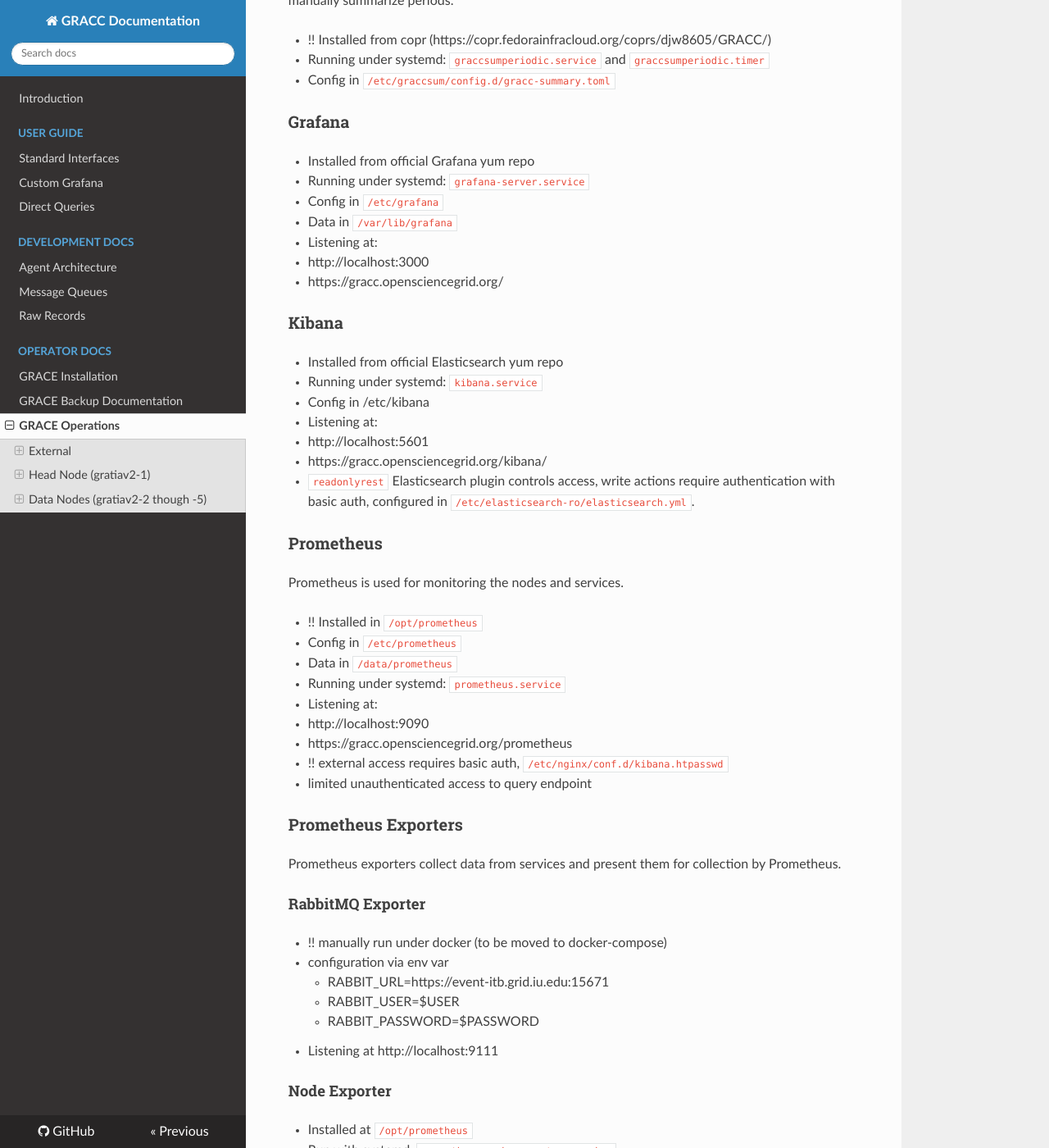
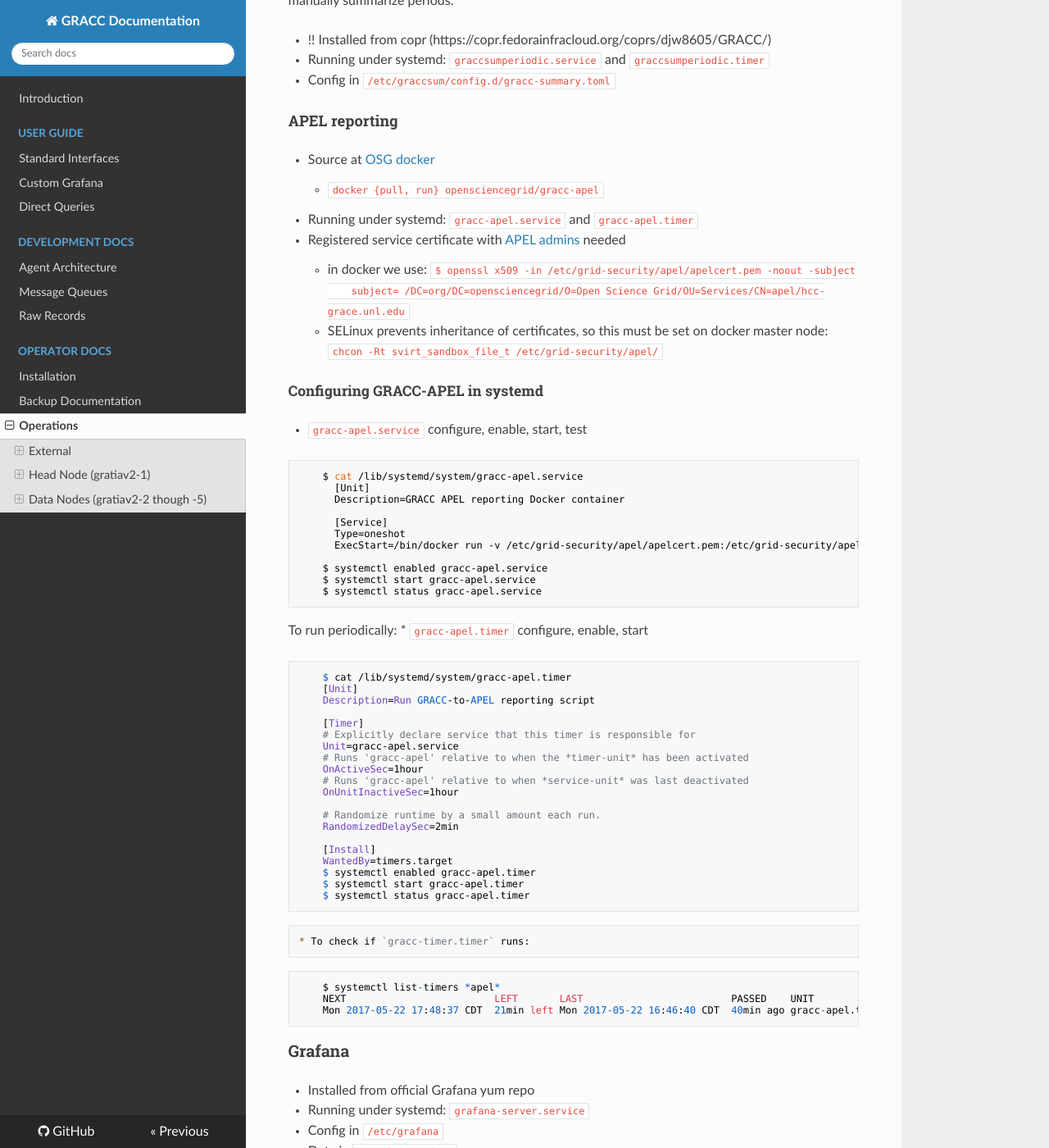
Before and after one commit to zvada/gracc, an MkDocs documentation site: the page built from docs/ops/services.md, in a window 1280 px wide and 1400 px high, scrolled down 2637 px. Shown: the whole window at 82% size. Built offline with MkDocs 1.6.1, drawn with Linux system fonts in a browser that asks for light colours; nearby versions of some CDN libraries; old or Windows-style settings are respelled for this version of MkDocs; some of the changed text lies outside the part shown.

Commit message:
removing GRACE from mkdoc.yml and adding docs for GRACC-APEL Docker

````diff
--- a/docs/ops/services.md
+++ b/docs/ops/services.md
@@ -109,6 +109,65 @@
 * Running under systemd: `graccsumperiodic.service` and `graccsumperiodic.timer`
 * Config in `/etc/graccsum/config.d/gracc-summary.toml`
 
+#### APEL reporting
+* Source at [OSG docker](https://hub.docker.com/r/opensciencegrid/gracc-apel/)
+    * `docker {pull, run} opensciencegrid/gracc-apel`
+* Running under systemd: `gracc-apel.service` and `gracc-apel.timer`
+* Registered service certificate with [APEL admins](apel-admins@stfc.ac.uk) needed
+    * in docker we use:
+    ```
+        $ openssl x509 -in /etc/grid-security/apel/apelcert.pem -noout -subject
+        subject= /DC=org/DC=opensciencegrid/O=Open Science Grid/OU=Services/CN=apel/hcc-grace.unl.edu
+    ```
+    * SELinux prevents inheritance of certificates, so this must be set on docker master node: `chcon -Rt svirt_sandbox_file_t /etc/grid-security/apel/`
+
+##### Configuring GRACC-APEL in systemd
+* `gracc-apel.service` configure, enable, start, test
+```
+    $ cat /lib/systemd/system/gracc-apel.service
+      [Unit]
+      Description=GRACC APEL reporting Docker container
+
+      [Service]
+      Type=oneshot
+      ExecStart=/bin/docker run -v /etc/grid-security/apel/apelcert.pem:/etc/grid-security/apel/apelcert.pem -v /etc/grid-security/apel/apelkey.pem:/etc/grid-security/apel/apelkey.pem opensciencegrid/gracc-apel
+
+    $ systemctl enabled gracc-apel.service
+    $ systemctl start gracc-apel.service
+    $ systemctl status gracc-apel.service
+```
+
+To run periodically:
+* `gracc-apel.timer` configure, enable, start
+```
+    $ cat /lib/systemd/system/gracc-apel.timer
+    [Unit]
+    Description=Run GRACC-to-APEL reporting script
+
+    [Timer]
+    # Explicitly declare service that this timer is responsible for
+    Unit=gracc-apel.service
+    # Runs 'gracc-apel' relative to when the *timer-unit* has been activated
+    OnActiveSec=1hour
+    # Runs 'gracc-apel' relative to when *service-unit* was last deactivated
+    OnUnitInactiveSec=1hour
+
+    # Randomize runtime by a small amount each run.
+    RandomizedDelaySec=2min
+
+    [Install]
+    WantedBy=timers.target
+    $ systemctl enabled gracc-apel.timer
+    $ systemctl start gracc-apel.timer
+    $ systemctl status gracc-apel.timer
+```
+
+    * To check if `gracc-timer.timer` runs:
+```
+    $ systemctl list-timers *apel*
+    NEXT                         LEFT       LAST                         PASSED    UNIT             ACTIVATES
+    Mon 2017-05-22 17:48:37 CDT  21min left Mon 2017-05-22 16:46:40 CDT  40min ago gracc-apel.timer gracc-apel.service
+```
 
 ### Grafana
 
--- a/mkdocs.yml
+++ b/mkdocs.yml
@@ -15,9 +15,9 @@
     - Message Queues: dev-docs/message-queues.md
     - Raw Records: dev-docs/raw-records.md
   - Operator Docs:
-    - GRACE Installation: dev-docs/install-grace-db.md
-    - GRACE Backup Documentation: dev-docs/backups.md
-    - GRACE Operations: ops/services.md
+    - Installation: dev-docs/install-grace-db.md
+    - Backup Documentation: dev-docs/backups.md
+    - Operations: ops/services.md
 
 extra_css:
   - css/extra.css
````
